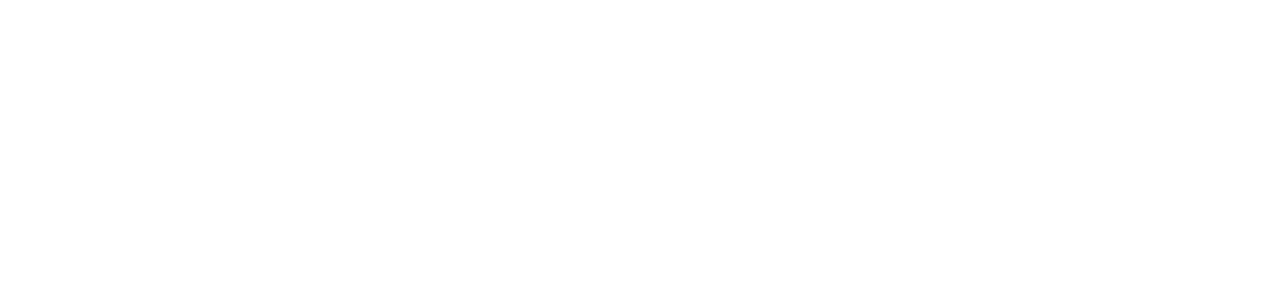
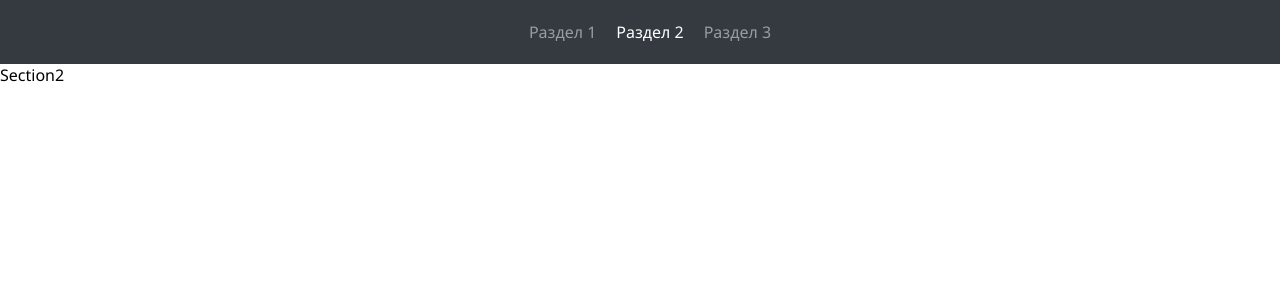
Before and after one commit to mauedem/frontend-test, a Vue app: page /section2 in a window 1280 px wide. Shown: the top 300 px of the page. Built offline with nearby package versions, Linux system fonts and the light colour scheme.

Commit message:
Add navigation

```diff
--- a/src/App.vue
+++ b/src/App.vue
@@ -1,7 +1,33 @@
 <template>
     <div id="app">
+        <Navigation />
+
+        <main>
+            <router-view />
+        </main>
     </div>
 </template>
 
+<script>
+import Navigation from "@/components/Navigation";
+
+export default {
+    name: 'App',
+
+    components: {
+        Navigation
+    }
+}
+</script>
+
 <style>
+* {
+    margin: 0;
+    padding: 0;
+    box-sizing: border-box;
+}
+
+body {
+    font-family: 'Segoe UI', sans-serif;
+}
 </style>
--- /dev/null
+++ b/src/components/Navigation.vue
@@ -0,0 +1,76 @@
+<template>
+    <nav class="navigation">
+        <ul class="navbar">
+            <li
+                v-for="(item, index) in navItems"
+                :key="index"
+                class="navbar__nav"
+            >
+                <router-link
+                    :to="{ name: item.name }"
+                    class="navbar__link"
+                    :class="{'navbar__link--active': activeItem === item.name}"
+                >
+                    {{ item.title }}
+                </router-link>
+            </li>
+        </ul>
+    </nav>
+</template>
+
+<script>
+export default {
+    name: "Navigation",
+
+    data: () => ({
+        navItems: [
+            {
+                title: 'Раздел 1',
+                name: 'Section1'
+            },
+            {
+                title: 'Раздел 2',
+                name: 'Section2'
+            },
+            {
+                title: 'Раздел 3',
+                name: 'Section3'
+            }
+        ]
+    }),
+
+    computed: {
+        activeItem () {
+            return this.$route.name;
+        }
+    },
+}
+</script>
+
+<style scoped>
+.navigation {
+    background-color: #343a40;
+    height: 64px;
+}
+
+.navbar {
+    height: 100%;
+    display: flex;
+    align-items: center;
+    justify-content: center;
+    list-style: none;
+}
+
+.navbar__nav {
+    margin-left: 20px;
+}
+
+.navbar__link {
+    color: rgba(255, 255, 255, 0.5);
+    text-decoration: unset;
+}
+
+.navbar__link--active {
+    color: rgb(255, 255, 255);
+}
+</style>
--- a/src/router/index.js
+++ b/src/router/index.js
@@ -4,6 +4,30 @@
 Vue.use(VueRouter)
 
 const routes = [
+    {
+        path: '/',
+        beforeEnter: (to, from, next) => {
+            next({ name: 'Section1' })
+        }
+    },
+    {
+        path: '/section1',
+        name: 'Section1',
+        component: () => import('../views/Section1.vue'),
+        meta: { title: 'Section1' }
+    },
+    {
+        path: '/section2',
+        name: 'Section2',
+        component: () => import('../views/Section2.vue'),
+        meta: { title: 'Section2' }
+    },
+    {
+        path: '/section3',
+        name: 'Section3',
+        component: () => import('../views/Section3.vue'),
+        meta: { title: 'Section3' }
+    }
 ]
 
 const router = new VueRouter({
@@ -12,4 +36,10 @@
     routes
 })
 
+router.afterEach((to) => {
+    Vue.nextTick(() => {
+        document.title = to.meta.title;
+    });
+});
+
 export default router
--- /dev/null
+++ b/src/views/Section1.vue
@@ -0,0 +1,11 @@
+<template>
+    <div>
+        Section1
+    </div>
+</template>
+
+<script>
+export default {
+    name: "Section1"
+}
+</script>
--- /dev/null
+++ b/src/views/Section2.vue
@@ -0,0 +1,9 @@
+<template>
+    <div>Section2</div>
+</template>
+
+<script>
+export default {
+    name: "Section2"
+}
+</script>
--- /dev/null
+++ b/src/views/Section3.vue
@@ -0,0 +1,9 @@
+<template>
+    <div>Section3</div>
+</template>
+
+<script>
+export default {
+    name: "Section3"
+}
+</script>
```
